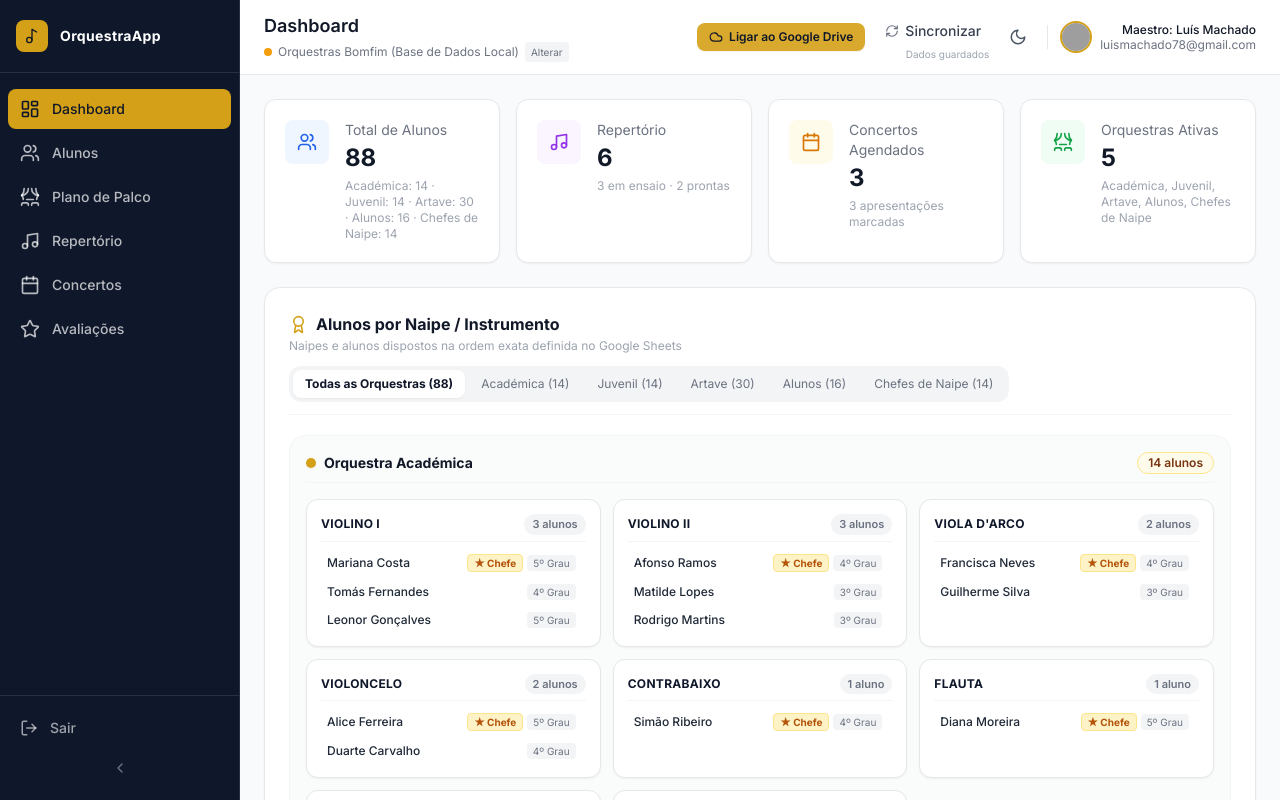
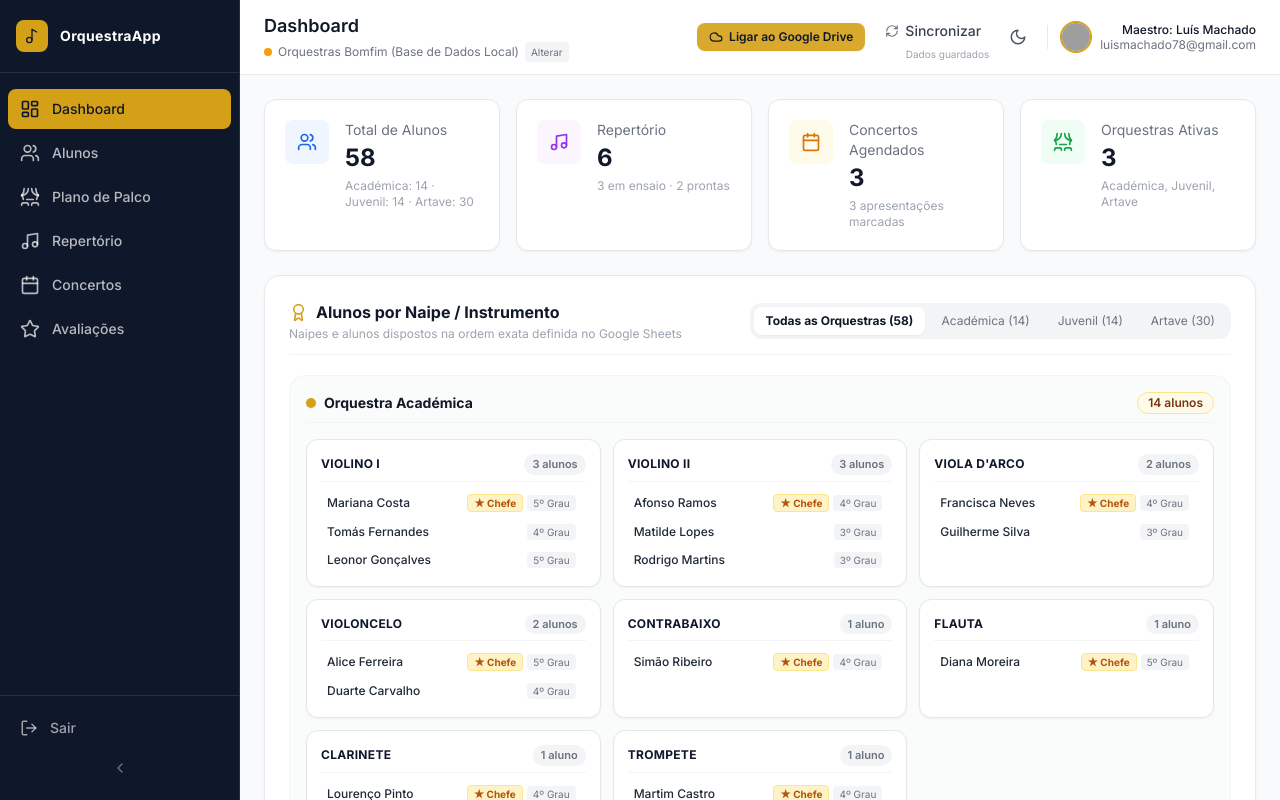
Before and after one commit to 6rsrgcm54d-design/orchestra-app, a React (Vite) app: page / in a window 1280 px wide. Built offline with nearby package versions, Linux system fonts and the light colour scheme; no server answers; grey boxes are pictures that could not be loaded.

Commit message:
fix: remove unused Alunos tab from student management

```diff
--- a/src/App.tsx
+++ b/src/App.tsx
@@ -402,7 +402,7 @@ function MainApp() {
         return (
           <StudentList
             students={students}
-            orchestras={orchestras}
+            orchestras={musicalOrchestras}
             isLoading={studentsLoading}
             onAdd={handleAddStudent}
             onEdit={handleEditStudent}
@@ -489,7 +489,7 @@ function MainApp() {
       {showStudentForm && (
         <StudentForm
           student={editingStudent}
-          orchestras={orchestras}
+          orchestras={musicalOrchestras}
           onSave={handleSaveStudent}
           onClose={() => setShowStudentForm(false)}
         />
--- a/src/components/students/StudentForm.tsx
+++ b/src/components/students/StudentForm.tsx
@@ -21,6 +21,12 @@ const EMPTY: Omit<Student, 'id' | 'rowIndex'> = {
 };
 
 export default function StudentForm({ student, orchestras, onSave, onClose }: StudentFormProps) {
+  const validOrchestras = React.useMemo(() => {
+    const list = orchestras && orchestras.length > 0 ? orchestras : ['Académica', 'Juvenil', 'Artave'];
+    const filtered = list.filter((o) => !/^alunos?$|chefe|geral|todos/i.test(o.trim()));
+    return filtered.length > 0 ? filtered : ['Académica', 'Juvenil', 'Artave'];
+  }, [orchestras]);
+
   const [form, setForm] = useState<Omit<Student, 'id' | 'rowIndex'>>(
     student
       ? {
@@ -30,11 +36,11 @@ export default function StudentForm({ student, orchestras, onSave, onClose }: St
           grau: student.grau || '',
           naipe: student.naipe || '',
           ativo: student.ativo,
-          orquestra: student.orquestra || (orchestras && orchestras[0]) || '',
+          orquestra: student.orquestra || validOrchestras[0] || 'Académica',
         }
       : {
           ...EMPTY,
-          orquestra: (orchestras && orchestras[0]) || '',
+          orquestra: validOrchestras[0] || 'Académica',
         }
   );
 
@@ -53,7 +59,7 @@ export default function StudentForm({ student, orchestras, onSave, onClose }: St
     onClose();
   };
 
-  const hasMultipleOrchestras = orchestras && orchestras.length > 1;
+  const hasMultipleOrchestras = validOrchestras.length > 1;
 
   return (
     <div className="fixed inset-0 z-50 flex items-center justify-center p-4">
@@ -75,15 +81,15 @@ export default function StudentForm({ student, orchestras, onSave, onClose }: St
           {hasMultipleOrchestras && (
             <div>
               <label className="block text-sm font-medium text-gray-700 dark:text-gray-300 mb-1">
-                Orquestra / Aba *
+                Orquestra *
               </label>
               <select
                 required
-                value={form.orquestra || orchestras[0]}
+                value={form.orquestra || validOrchestras[0]}
                 onChange={(e) => setForm({ ...form, orquestra: e.target.value })}
                 className="w-full px-3 py-2 text-sm bg-gray-50 dark:bg-gray-700 border border-gray-200 dark:border-gray-600 rounded-lg text-gray-900 dark:text-white focus:outline-none focus:ring-2 focus:ring-orchestra-gold"
               >
-                {orchestras.map((o) => (
+                {validOrchestras.map((o) => (
                   <option key={o} value={o}>
                     {o}
                   </option>
--- a/src/components/students/StudentList.tsx
+++ b/src/components/students/StudentList.tsx
@@ -62,7 +62,13 @@ export default function StudentList({
     return matchSearch && matchOrquestra && matchNaipe && matchChefe;
   });
 
-  const hasMultipleOrchestras = orchestras && orchestras.length > 1;
+  const validOrchestras = React.useMemo(() => {
+    const list = orchestras && orchestras.length > 0 ? orchestras : ['Académica', 'Juvenil', 'Artave'];
+    const filtered = list.filter((o) => !/^alunos?$|chefe|geral|todos/i.test(o.trim()));
+    return filtered.length > 0 ? filtered : ['Académica', 'Juvenil', 'Artave'];
+  }, [orchestras]);
+
+  const hasMultipleOrchestras = validOrchestras.length > 1;
 
   // Lista única de naipes existentes nos alunos para o filtro
   const existingNaipes = Array.from(
@@ -81,7 +87,7 @@ export default function StudentList({
 
   return (
     <div className="p-6 space-y-4">
-      {/* Abas / Orquestras (Navegação Rápida entre Abas do Google Sheets) */}
+      {/* Abas / Orquestras (Navegação Rápida entre Orquestras) */}
       {hasMultipleOrchestras && (
         <div className="flex items-center gap-1.5 overflow-x-auto pb-1 scrollbar-none border-b border-gray-200 dark:border-gray-700">
           <button
@@ -93,7 +99,7 @@ export default function StudentList({
                 : 'text-gray-600 dark:text-gray-400 hover:bg-gray-100 dark:hover:bg-gray-800'
             }`}
           >
-            <span>Todas as Abas</span>
+            <span>Todas as Orquestras</span>
             <span
               className={`text-[10px] px-1.5 py-0.2 rounded-full ${
                 !filterOrquestra
@@ -101,25 +107,11 @@ export default function StudentList({
                   : 'bg-gray-200 dark:bg-gray-700 text-gray-500 dark:text-gray-400'
               }`}
             >
-              {students.filter((s) => {
-                const isSpecial =
-                  s.orquestra &&
-                  (/^alunos?$/i.test(s.orquestra.trim()) || /chefe/i.test(s.orquestra.trim()));
-                const n = formatNaipe(s.naipe);
-                return !isSpecial || (n && n !== '—' && n !== '-');
-              }).length}
+              {students.length}
             </span>
           </button>
-          {orchestras.map((o) => {
-            const isSpecial = /^alunos?$/i.test(o.trim()) || /chefe/i.test(o.trim());
-            const count = students.filter((s) => {
-              if (s.orquestra !== o) return false;
-              if (isSpecial) {
-                const n = formatNaipe(s.naipe);
-                return !!n && n !== '—' && n !== '-';
-              }
-              return true;
-            }).length;
+          {validOrchestras.map((o) => {
+            const count = students.filter((s) => s.orquestra === o).length;
             const isSelected = filterOrquestra === o;
             return (
               <button
@@ -164,15 +156,15 @@ export default function StudentList({
         <div className="flex items-center gap-2 flex-wrap">
           <Filter size={15} className="text-gray-400" />
 
-          {/* Filtro de Orquestras / Abas */}
+          {/* Filtro de Orquestras */}
           {hasMultipleOrchestras && (
             <select
               value={filterOrquestra}
               onChange={(e) => setFilterOrquestra(e.target.value)}
               className="text-sm bg-white dark:bg-gray-800 border border-amber-300 dark:border-amber-700 rounded-lg px-3 py-2 text-amber-900 dark:text-amber-200 font-semibold focus:outline-none focus:ring-2 focus:ring-orchestra-gold shadow-sm"
             >
-              <option value="">Todas as Abas / Orquestras</option>
-              {orchestras.map((o) => (
+              <option value="">Todas as Orquestras</option>
+              {validOrchestras.map((o) => (
                 <option key={o} value={o}>{o}</option>
               ))}
             </select>
@@ -318,7 +310,7 @@ export default function StudentList({
             <p className="text-xs text-gray-400">{filtered.length} de {students.length} aluno(s)</p>
             {hasMultipleOrchestras && (
               <p className="text-xs text-gray-400">
-                {orchestras.map((o) => `${o}: ${students.filter(s => s.orquestra === o).length}`).join(' · ')}
+                {validOrchestras.map((o) => `${o}: ${students.filter(s => s.orquestra === o).length}`).join(' · ')}
               </p>
             )}
           </div>
--- a/src/hooks/useStudents.ts
+++ b/src/hooks/useStudents.ts
@@ -17,6 +17,8 @@ const NON_STUDENT_TABS = new Set([
   'planos palco',
   'planos',
   'concertos',
+  'alunos',
+  'aluno',
 ]);
 
 interface ColumnMapping {
@@ -245,7 +247,7 @@ function getInitialStudents(): Student[] {
   }
   // Se ainda não houver cache guardado, inicializa logo com os dados das orquestras/abas
   const initialList: Student[] = [];
-  ['Académica', 'Juvenil', 'Artave', 'Alunos', 'Chefes de Naipe'].forEach((tab) => {
+  ['Académica', 'Juvenil', 'Artave'].forEach((tab) => {
     const raw = INITIAL_LOCAL_DATA[tab];
     if (raw && raw.length > 1) {
       const header = raw[0];
@@ -267,9 +269,9 @@ export function useStudents() {
   const [students, setStudents] = useState<Student[]>(getInitialStudents);
   const [isLoading, setIsLoading] = useState(false);
 
-  // Detect which tabs contain students (e.g. "Académica", "Juvenil", "Artave", "Alunos", "Chefes de Naipe")
+  // Detect which tabs contain students (orquestras reais)
   const studentTabs = useMemo(() => {
-    const DEFAULT_TABS = ['Académica', 'Juvenil', 'Artave', 'Alunos', 'Chefes de Naipe'];
+    const DEFAULT_TABS = ['Académica', 'Juvenil', 'Artave'];
     if (!sheetsMeta?.sheets || sheetsMeta.sheets.length === 0) {
       return DEFAULT_TABS;
     }
```
Also changed, not shown: OrquestraApp.html (+30 -30 lines).
